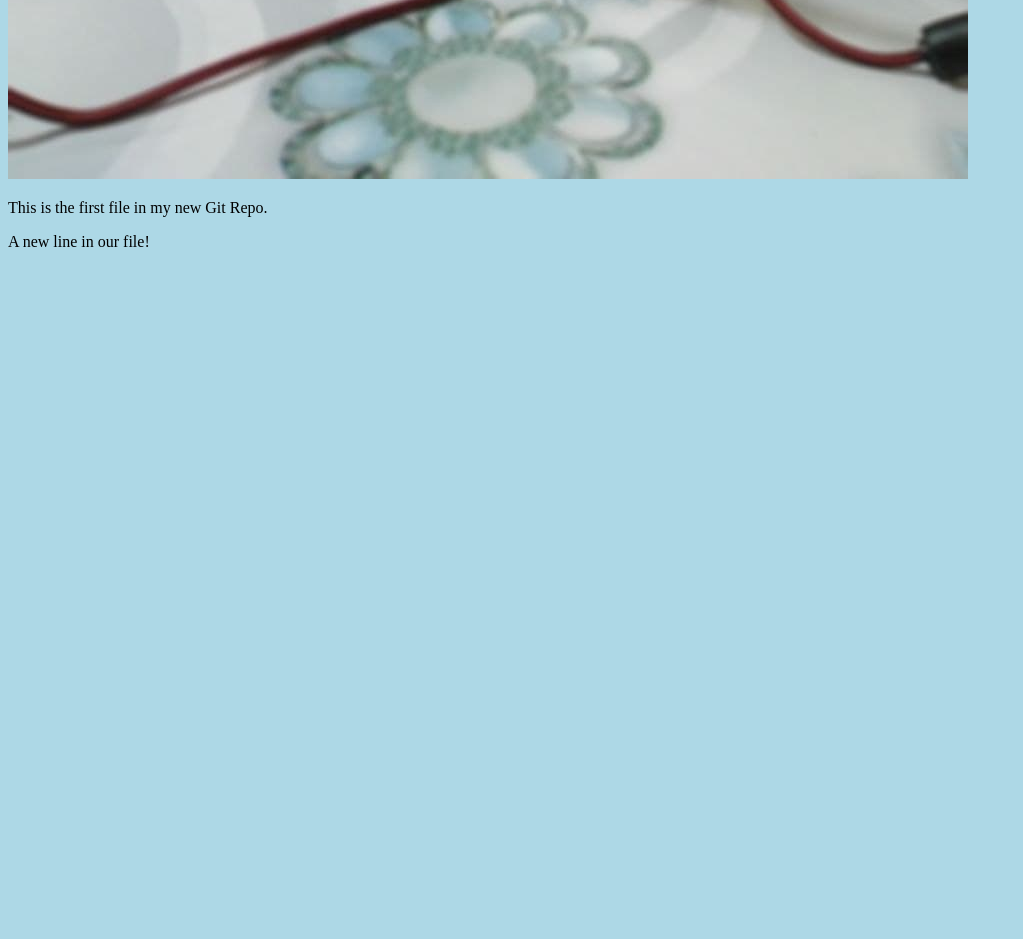
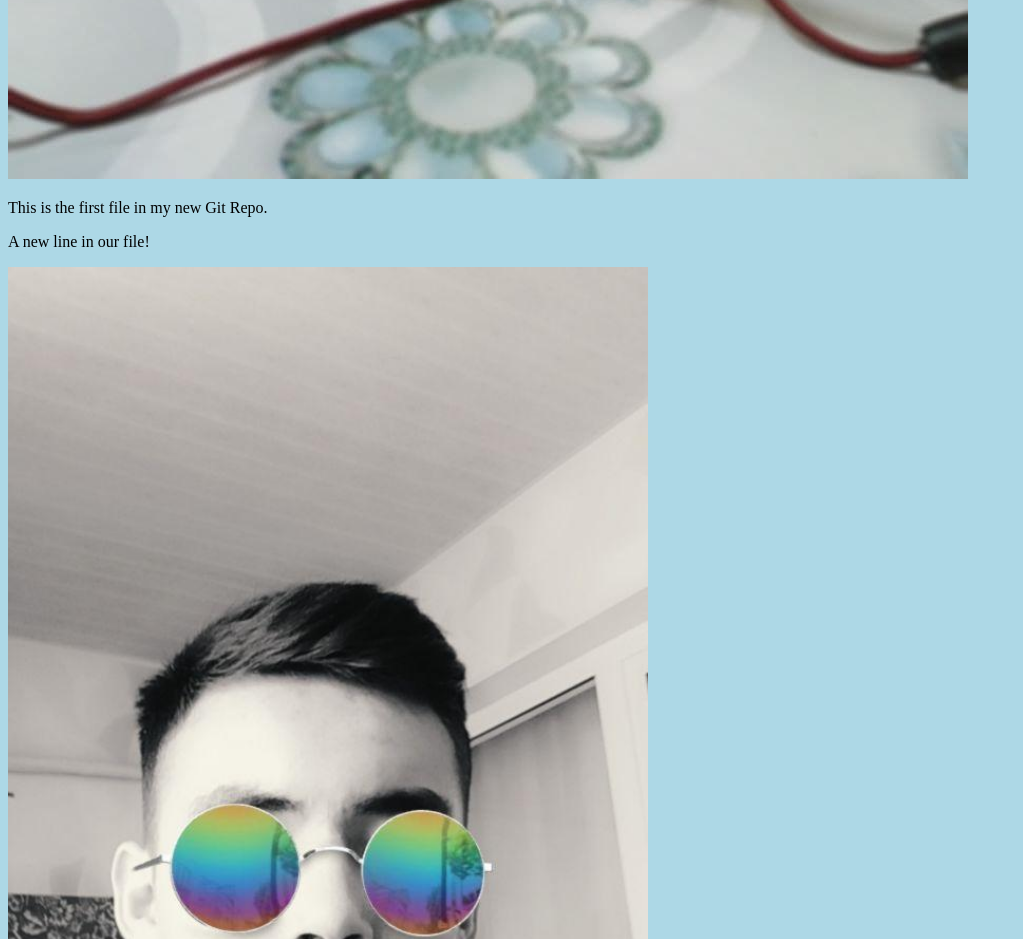
Before and after one commit to Azimjon030201/git-tutorial, a plain HTML site: page index.html in a window 1280 px wide. Shown: the part 1181-2120 px from the top of the page, without its empty margins (0-1023 px from the left). Before the commit the page ends 1448 px from the top, so only its background shows below. Drawn offline with Linux system fonts and the light colour scheme.

Commit message:
added new image

```diff
--- a/index.html
+++ b/index.html
@@ -11,6 +11,6 @@
     style="width:100%;max-width:960px"></div>
 <p>This is the first file in my new Git Repo.</p>
 <p>A new line in our file!</p>
-
+<div><img src="photo_2020-01-14_20-58-06.jpg" alt="Hello Git" style="width:100%;max-width:640px"></div>
 </body>
 </html>
```
Also changed, not shown: photo_2020-01-14_20-58-06.jpg (added).
